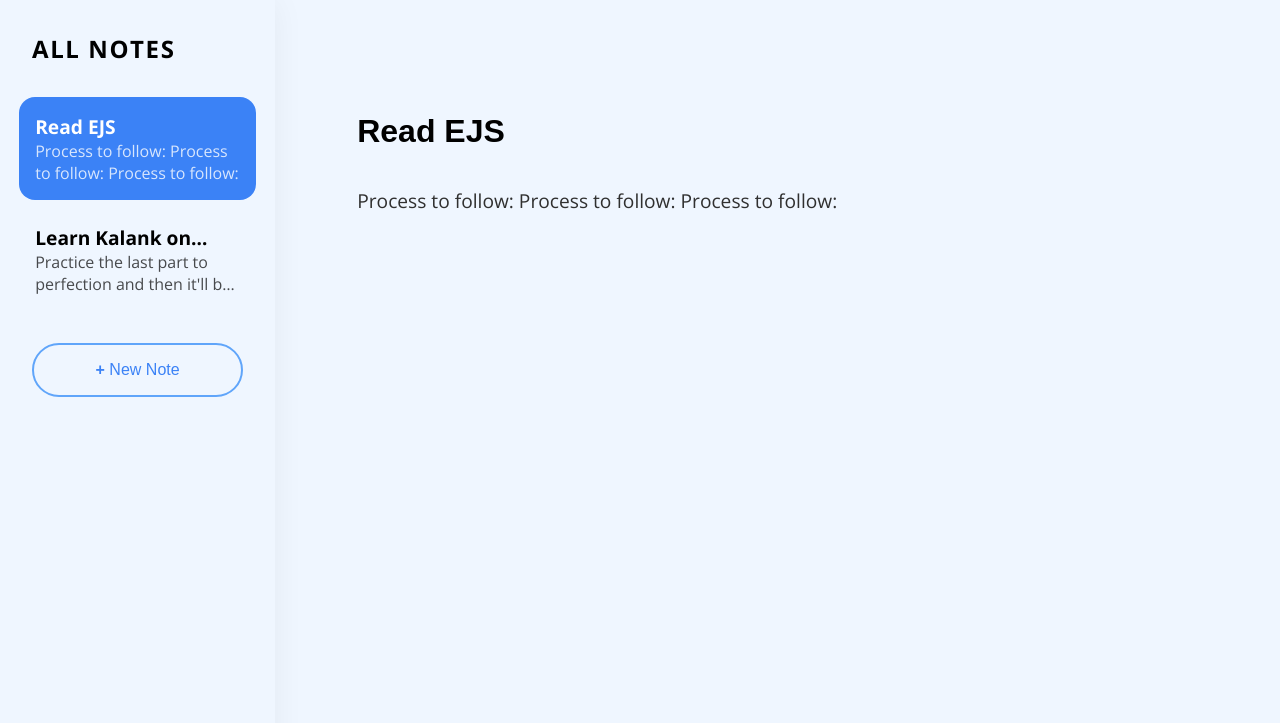
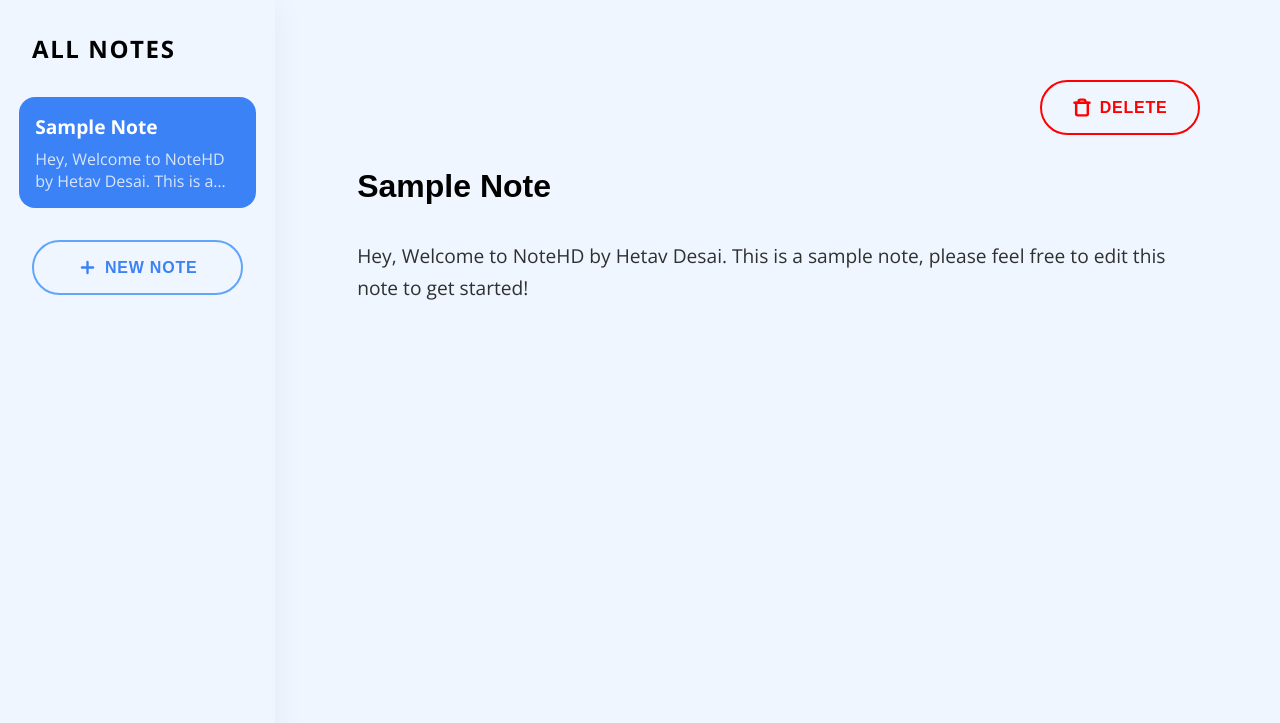
Before and after one commit to getYourMentor-org/frontend-project-beginner-1, a plain HTML site: page index.html in a window 1280 px wide. Drawn offline with nearby package versions, Linux system fonts and the light colour scheme.

Commit message:
added icon buttons

```diff
--- a/app.js
+++ b/app.js
@@ -5,16 +5,18 @@ var noteItem = document.querySelector(".note-item");
 var notenote = document.querySelector(".note-note");
 
 var selectedNote = 0;
-var notes = [
-  {
-    title: `Read EJS`,
-    note: `Process to follow: Process to follow: Process to follow:`,
-  },
-  {
-    title: `Learn Kalank on Keyboard`,
-    note: `Practice the last part to perfection and then it'll be good to record`,
-  },
-];
+var notesObj = localStorage.getItem(notes);
+
+if (notesObj == null) {
+  var notes = [
+    {
+      title: `Sample Note`,
+      note: `Hey, Welcome to NoteHD by Hetav Desai. This is a sample note, please feel free to edit this note to get started!`,
+    },
+  ];
+} else {
+  notes = JSON.parse(notesObj);
+}
 
 function getNotesCount() {
   return Number(notes.length);
@@ -57,6 +59,8 @@ function addNote() {
   renderSelectedNote(noOfNotes, false);
 }
 
+function deleteNote() {}
+
 function deleteEmpty() {
   notes.map((item, idx) => {
     if (item.title === "" && item.note === "") {
@@ -87,6 +91,7 @@ function renderNotesList(clearEmpty = true) {
     var notesListInner = `No notes to display`;
   }
   notesList.innerHTML = notesListInner;
+  localStorage.setItem("notes", JSON.stringify(notes));
 }
 
 function renderSelectedNote(idx, clearEmpty = true) {
@@ -97,6 +102,10 @@ function renderSelectedNote(idx, clearEmpty = true) {
     notes.splice(-1, 1);
   }
   var noteItemInner = `
+  <button id=${idx} class="btn-secondary btn-delete" onclick="deleteNote(this.id)">
+          <img src="/images/trash.svg" class="btn-icon" />
+          <p>Delete</p>
+        </button>
   <input
     id=${idx}
     type="text"
--- a/index.html
+++ b/index.html
@@ -21,7 +21,8 @@
           </div> -->
         </div>
         <button class="btn-secondary" onclick="addNote()">
-          <b>+</b> New Note
+          <img src="/images/plus.svg" class="btn-icon" />
+          <p>New Note</p>
         </button>
       </section>
       <section class="right">
--- a/styles.css
+++ b/styles.css
@@ -24,10 +24,12 @@ body {
   width: 100%;
   height: 100%;
   background-color: var(--blue50);
+  overflow: scroll;
 }
 
 .left {
   width: 25%;
+  min-width: 100px;
   padding: 2rem;
   background-color: var(--blue50);
   box-shadow: 1px 1px 30px rgba(0, 0, 0, 0.05);
@@ -69,6 +71,7 @@ body {
   display: -webkit-box;
   -webkit-line-clamp: 2;
   -webkit-box-orient: vertical;
+  margin-top: 0.5rem;
 }
 
 .note-list-item-selected {
@@ -90,14 +93,27 @@ body {
   border-radius: 2rem;
   color: var(--blue500);
   font-size: 1rem;
-  font-weight: 500;
+  font-weight: 700;
+  letter-spacing: 0.05rem;
   border-image: none;
   cursor: pointer;
+  text-transform: uppercase;
+  display: flex;
+  justify-content: center;
+  align-items: center;
 }
 
-.btn-save {
+.btn-delete {
   margin-left: auto;
+  border: 2px solid red;
+  color: red;
   width: 10rem;
+}
+
+.btn-icon {
+  height: 1.2rem;
+  width: 1.2rem;
+  margin-right: 0.5rem;
 }
 
 .right {
```
Also changed, not shown: images/plus.svg (added), images/trash.svg (added).
